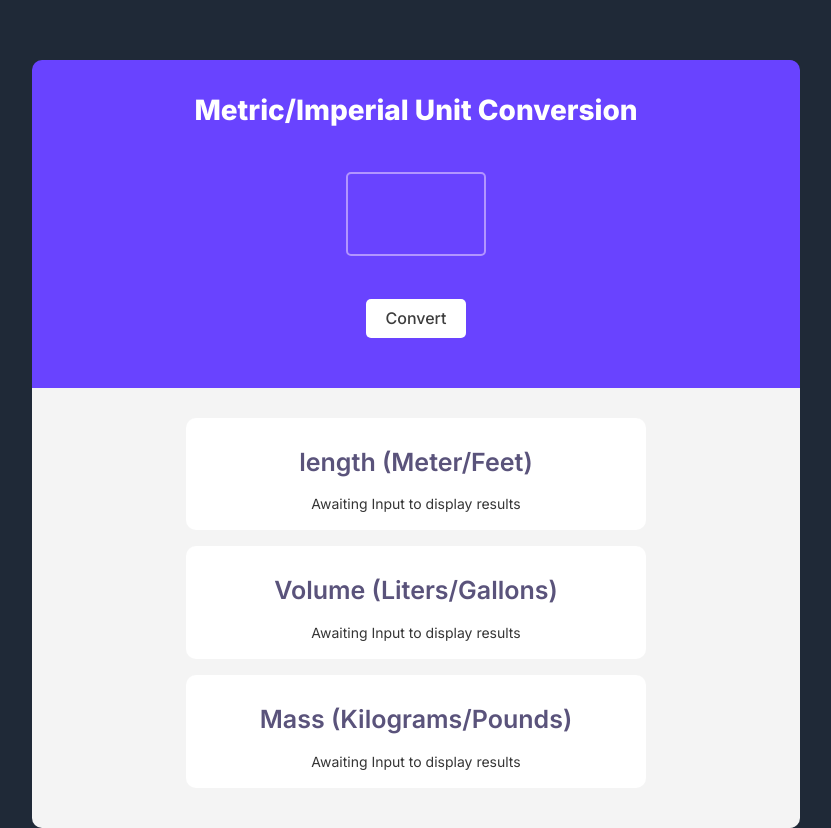
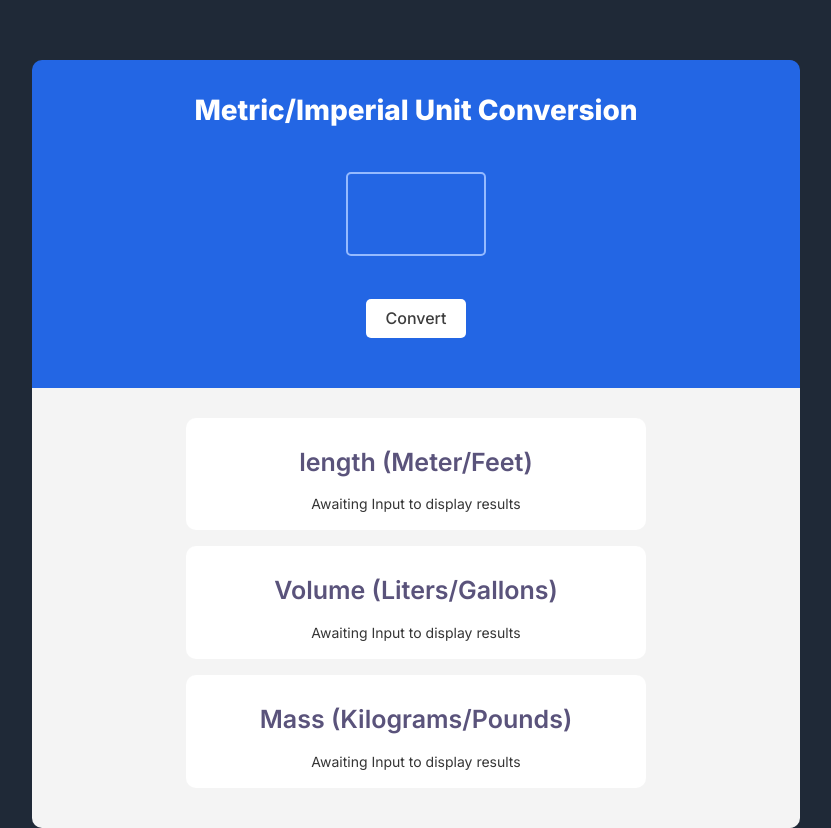
Before and after one commit to LINGTONX/unit-converter, a plain HTML site: page index.html in a window 1280 px wide. Shown: the whole page, without its empty margins (224-1055 px from the left). Drawn offline with nearby package versions, Linux system fonts and the light colour scheme.

Commit message:
version 1.2.2
updated colour

```diff
--- a/index.css
+++ b/index.css
@@ -19,7 +19,7 @@ body {
 
 }
 .row1{
-    background: #6943FF;
+    background: #2366e4;
     width: 100%;
     display: flex;
     flex-direction: column;
@@ -46,13 +46,13 @@ h3{
     text-align: center;
     height: 84px;
     border-radius: 5px;
-    border: 2px solid #B295FF;
+    border: 2px solid #95baff;
     color: #ffffff;
     padding: 20px 30px;
     outline: none;
     font-size:40px ;
     font-weight: 800;
-    background:#6943FF ;
+    background:#2366e4;
     margin:30px 0 27px 0;
 }
 
```
